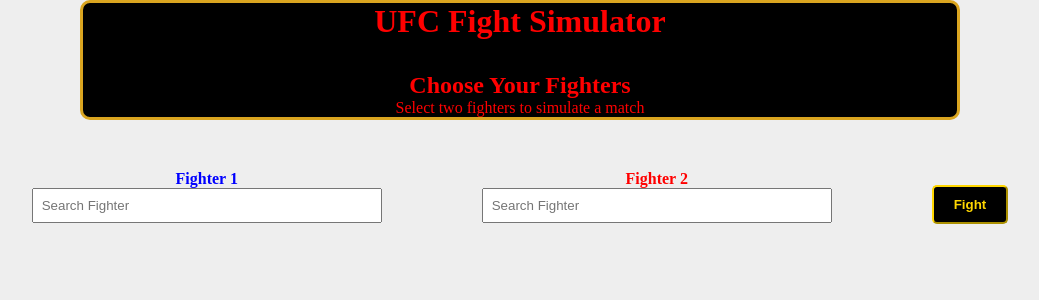
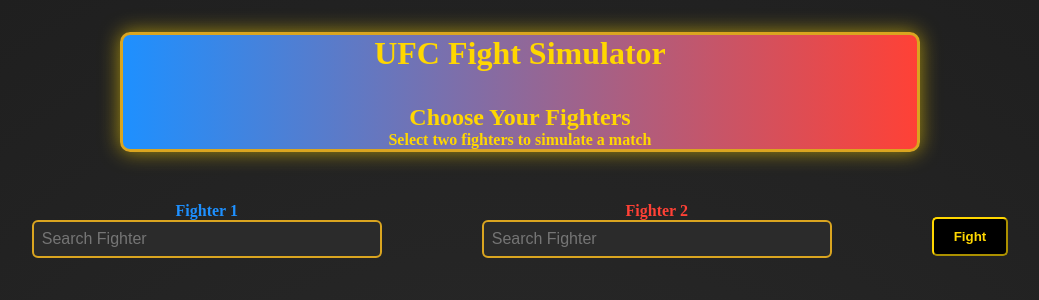
Before and after one commit to JacksonBennett05/UFC-predictor, a React (Vite) app in the folder frontend/: page / in a window 1280 px wide. Shown: the top 300 px of the page, without its empty margins (120-1159 px from the left). Built offline with nearby package versions, Linux system fonts and the light colour scheme.

Commit message:
UI changes

```diff
--- a/frontend/src/App.css
+++ b/frontend/src/App.css
@@ -1,7 +1,13 @@
 .App {
-  background-color: #eee;
+  /* background-color: #1e1e1e;
   height: 100vh;
-  width: 100vw;
+  width: 100vw; */
+  background: radial-gradient(circle at bottom, #2d2d2d, #1e1e1e);
+  min-height: 100vh;
+  display: flex;
+  flex-direction: column;
+  align-items: center;
+  padding: 2rem;
 }
 
 .title {
--- a/frontend/src/FightSimulator.jsx
+++ b/frontend/src/FightSimulator.jsx
@@ -44,12 +44,12 @@
           <div className="search-container">
             <div className="fighter-column1">
               <label>Fighter 1</label>
-              <FighterSearch onSelect={setFighter1} />
+              <FighterSearch onSelect={setFighter1} corner="blue"/>
             </div>
 
             <div className="fighter-column2">
               <label>Fighter 2</label>
-              <FighterSearch onSelect={setFighter2} />
+              <FighterSearch onSelect={setFighter2} corner="red"/>
             </div>
             <div className="fight-button">
               <button type="submit">Fight</button>
--- a/frontend/src/FighterSearch.jsx
+++ b/frontend/src/FighterSearch.jsx
@@ -1,6 +1,6 @@
 import { useState } from "react";
 
-function FighterSearch({ onSelect }) {
+function FighterSearch({ onSelect, corner }) {
   const [query, setQuery] = useState("");
   const [results, setResults] = useState([]);
   const [loading, setLoading] = useState(false);
@@ -48,6 +48,7 @@
   return (
     <div className="fighter-search" style={{ position: "relative" }}>
       <input
+      className={`fighter-input ${corner}-corner`}
         type="text"
         placeholder="Search Fighter"
         value={query}
@@ -60,7 +61,6 @@
         <ul
           className="search-results"
           style={{
-            // position: "absolute",
             backgroundColor: "#fff",
             border: "1px solid #ccc",
             listStyle: "none",
--- a/frontend/src/index.css
+++ b/frontend/src/index.css
@@ -11,14 +11,16 @@
 }
 
 .header {
-  background: rounded;
-  margin-left: 200px;
-  margin-right: 200px;
+  margin: 0 auto;
+  max-width: 800px;
   text-align: center;
-  background-color: black;
-  color: red;
+  font-weight: bold;
+  /* background-color: black; */
+  background: linear-gradient(to right, #1E90FF, #FF4136);
+  color: gold;
   border-radius: 10px;
   border: 3px solid goldenrod;
+  box-shadow: 0 0 20px rgba(255, 217, 0, 0.6);
 }
 
 .fight-form {
@@ -44,11 +46,11 @@
 }
 
 .fighter-column1 {
-  color: blue;
+  color: #1E90FF;
 }
 
 .fighter-column2 {
-  color: red;
+  color: #FF4136;
 }
 
 .fighter-column1 label,
@@ -60,6 +62,28 @@
 
 .fighter-search {
   position: relative;
+}
+
+.fighter-search input {
+  padding: 10px;
+  border: 2px solid goldenrod;
+  border-radius: 6px;
+  outline: none;
+  font-size: 1rem;
+  background: #2b2b2b;
+  color: white;
+  transition: 0.2s;
+  width: 100%;
+}
+
+.fighter-input.blue-corner:focus {
+  border-color: #1E90FF;
+  box-shadow: 0 0 8px #1E90FF;
+}
+
+.fighter-input.red-corner:focus {
+  border-color: #FF4136;
+  box-shadow: 0 0 8px #FF4136;
 }
 
 .search-results {
@@ -86,8 +110,10 @@
 }
 
 .search-results li:hover {
-  background-color: #91bce5;
+  background-color: gold;
   color: black;
+  font-weight: bold;
+  box-shadow: 0 0 8px gold;
 }
 
 .fight-button button {
@@ -99,6 +125,7 @@
   border-color: gold;
   font-weight: bold;
   cursor: pointer;
+  transition: all 0.1s ease-in-out;
 }
 
 .fight-button button:hover {
@@ -118,6 +145,7 @@
   border: 2px solid gold;
   border-radius: 10px;
   display: inline-block;
+  box-shadow: 0 0 15px rgba(255, 215, 0, 0.4);
 }
 
 .fight-breakdown {
```
